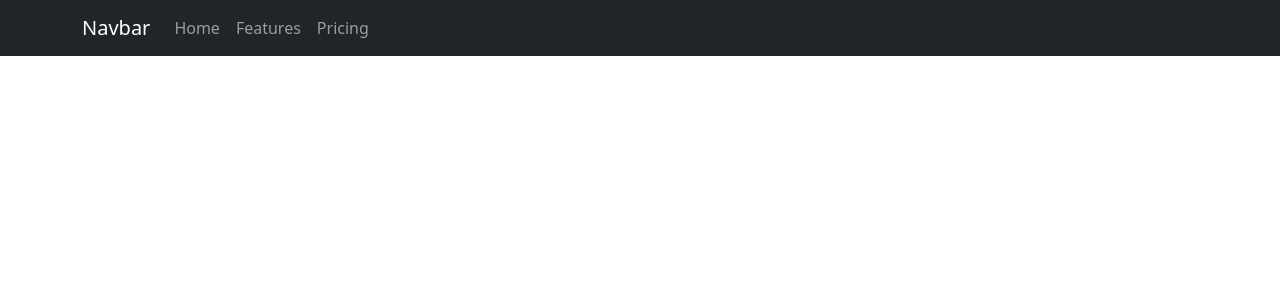
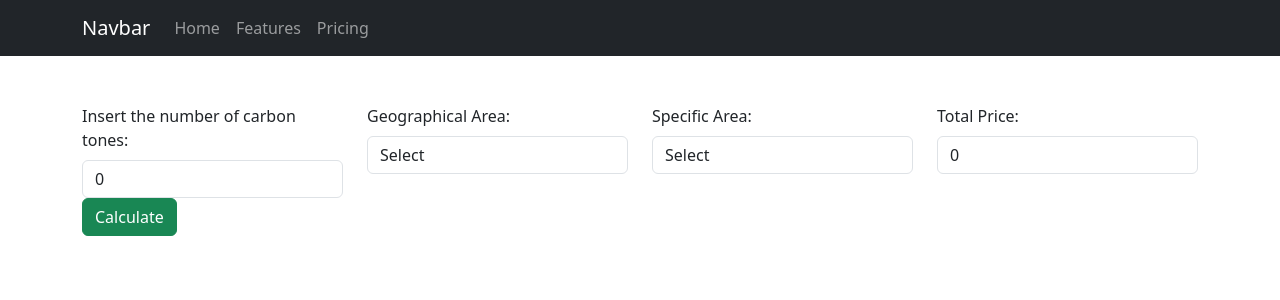
Before and after one commit to Sofro21/carbon-markets, a React (Create React App) app in the folder react-website/: page / in a window 1280 px wide. Shown: the top 300 px of the page. Built offline with nearby package versions, Linux system fonts and the light colour scheme.

Commit message:
functionality-searching-app

```diff
--- a/react-website/src/App.js
+++ b/react-website/src/App.js
@@ -4,6 +4,7 @@
 import Container from "react-bootstrap/Container"; /*Boostrap*/
 import Nav from "react-bootstrap/Nav"; /*Boostrap*/
 import Navbar from "react-bootstrap/Navbar"; /*Boostrap*/
+import UXCreditCalculatorCost from "./Components/UXCreditCalculatorCost/UXCreditCalculatorCost";
 
 function App() {
   return (
@@ -18,6 +19,7 @@
           </Nav>
         </Container>
       </Navbar>
+      <UXCreditCalculatorCost/>
     </div>
   );
 }
--- /dev/null
+++ b/react-website/src/Components/UXCreditCalculatorCost/UXCreditCalculatorCost.jsx
@@ -0,0 +1,89 @@
+import React, { useState } from 'react';
+import { Container, Row, Col, Form } from 'react-bootstrap';
+import data from './data.json';
+
+const UXCreditCalculatorCost = () => {
+    /// TO BE IMPLEMENTED - FILTERING SUCH THAT IN GEOGRAPHICAL AREA REPEATED VALUES APPEAR ONLY ONCE
+
+
+    // Definition of the variables used
+    const [selectedGeographicalArea, setSelectedGeographicalArea] = useState('');
+    const [selectedSpecificArea, setSelectedSpecificArea] = useState('');
+    const [totalPrice, setTotalPrice] = useState(0);
+    const [selectedPrice, setSelectedPrice] = useState(0);
+    const [selectedTones, setSelectedTones] = useState(0);
+
+    // Function that computes the final price paid
+    const calculatePrice = () => {
+        setTotalPrice(selectedTones*selectedPrice);
+    }
+
+    // Because we use JSON, this function is necessary for the mapping of the ekements in the jurisdiction_covered
+    const DisplayGeographicalArea = data.map(
+        (info) => {
+            return (
+                <option key={info.jurisdiction_covered}>{info.jurisdiction_covered}</option>
+            )
+        }
+    )
+
+    // Because we use JSON, this function is necessary for the mapping of the ekements in the types
+    const DisplaySpecificArea = data.filter(geographicalArea => geographicalArea.jurisdiction_covered === selectedGeographicalArea).map(
+        (info) => {
+            return (
+                <option key={info.type}>{info.type}</option>
+            )
+        }
+    )
+
+    // This function handles the selection of the type and finds the value of the price in our specific case
+    const handleAreaAndPriceSelection = (event) => {
+        setSelectedSpecificArea(event.target.value)
+        const Price = data.filter(geographicalArea => geographicalArea.jurisdiction_covered === selectedGeographicalArea).find(typeA => typeA.type === event.target.value)?.price_desc || 0;
+        setSelectedPrice(Price)
+    }
+
+    return (
+    <Container>
+      <Row className="mt-5">
+      <Col xs={9} sm={4} md={3}>
+          <Form.Group>
+            <Form.Label>Insert the number of carbon tones:</Form.Label>
+            <Form.Control as="input" value={selectedTones} onChange={e => setSelectedTones(e.target.value)}></Form.Control>
+          </Form.Group>
+        </Col>
+        <Col xs={9} sm={4} md={3}>
+          <Form.Group>
+            <Form.Label>Geographical Area:</Form.Label>
+            <Form.Control as="select" value={selectedGeographicalArea} onChange={e => setSelectedGeographicalArea(e.target.value)}>
+              <option value="">Select</option>
+              { DisplayGeographicalArea }
+            </Form.Control>
+          </Form.Group>
+        </Col>
+        <Col xs={9} sm={4} md={3}>
+          <Form.Group>
+            <Form.Label>Specific Area:</Form.Label>
+            <Form.Control as="select" value={selectedSpecificArea} onChange={handleAreaAndPriceSelection}>
+              <option value="">Select</option>
+              {DisplaySpecificArea}
+            </Form.Control>
+          </Form.Group>
+        </Col>
+        <Col xs={9} sm={8} md={3}>
+          <Form.Group>
+            <Form.Label>Total Price:</Form.Label>
+            <Form.Control type="text" value={totalPrice} readOnly />
+          </Form.Group>
+        </Col>
+      </Row>
+      <Row>
+        <Col>
+          <button className="btn btn-success" onClick={calculatePrice}>Calculate</button>
+        </Col>
+      </Row>
+    </Container>
+    )
+}
+
+export default UXCreditCalculatorCost
--- /dev/null
+++ b/react-website/src/Components/UXCreditCalculatorCost/data.json
@@ -0,0 +1,28 @@
+[
+    {
+        "id": 1,
+        "name": "Sofro",
+        "type": "Subnational - State/Province ETS",
+        "status": "Implemented in 2007",
+        "jurisdiction_covered": "Alberta",
+        "allocation": "Baselines (Intensity-based)",
+        "price_setting": "Price ceiling ",
+        "covered_gasses": "All",
+        "covered_fuels": "Coal; Diesel; Gasoline; Kerosene; Other oil products (crude oil, etc); Natural gas; LPG; Biofuels; Emissions not from fuel use",
+        "price_desc": 124,
+        "price_change": "117%"
+    },
+    {
+        "id": 2,
+        "name": "Demir",
+        "type": "Subnational - State/Province Carbon tax",
+        "status": "Implemented in 2017, Abolished in 2019",
+        "jurisdiction_covered": "Alberta",
+        "allocation": "",
+        "price_setting": "",
+        "covered_gasses": "",
+        "covered_fuels": "",
+        "price_desc": 23,
+        "price_change": ""
+    }
+]
```
